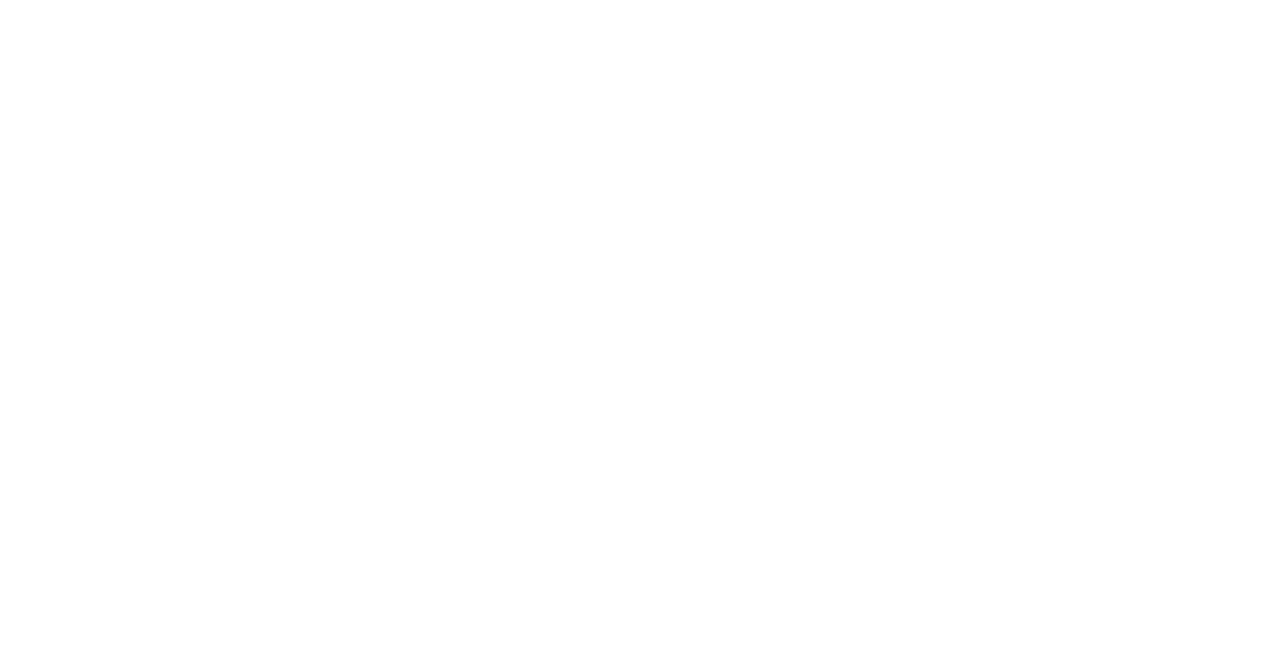
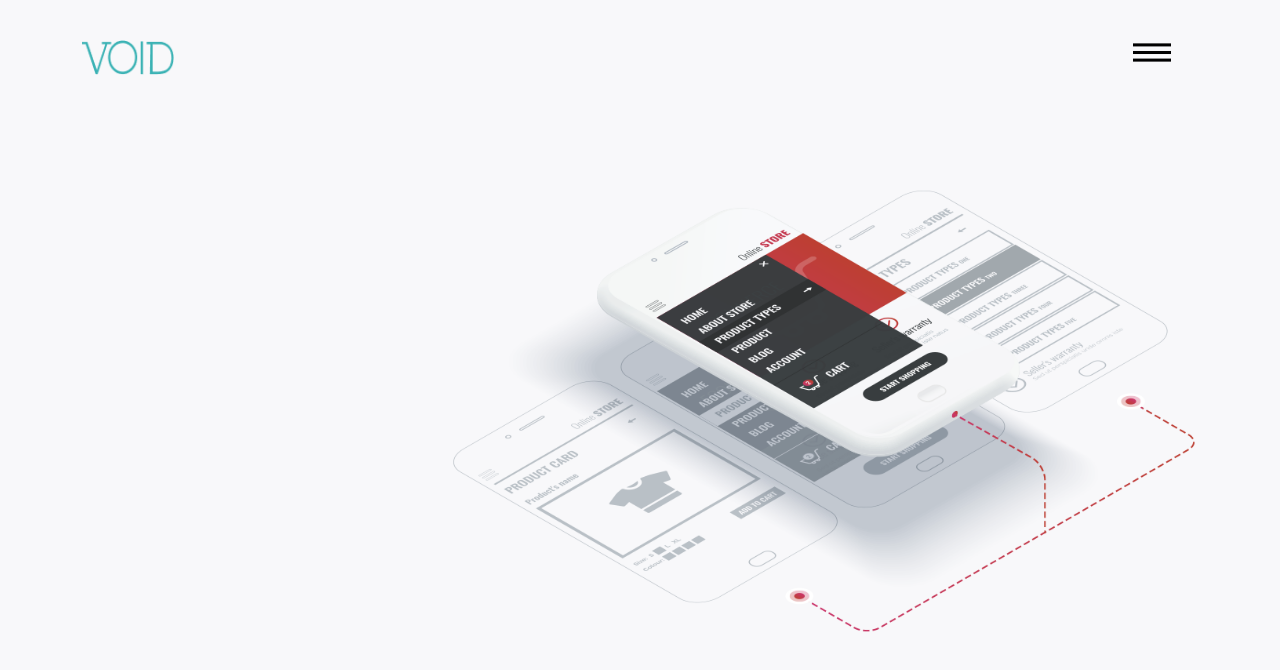
Before and after one commit to KingArthur-IT/Void-Cite-Template, a plain HTML site: page index.html in a window 1280 px wide. Drawn offline with Linux system fonts and the light colour scheme.

Commit message:
Начал верстать шапку

```diff
--- a/index.html
+++ b/index.html
@@ -7,6 +7,19 @@
     <title>Void</title>
 </head>
 <body>
-
+    <header class="header">
+        <div class = "container">
+            <div class = "row header__menu">
+                <div class = "col-1">
+                    <img src="./img/Logo.png" alt="Logo" class = "logo">
+                </div>
+                <div class = "offset-10 col-1">
+                    <button class = "menu-btn">
+                        <img src="./img/menu-btn.svg" alt="menu-btn" class="menu-btn__img">
+                    </button>
+                </div>
+            </div>
+        </div>
+    </header>
 </body>
 </html>
--- /dev/null
+++ b/sass/_header.sass
@@ -0,0 +1,19 @@
+.header
+    width: 100%
+    height: 100vh
+    background: url('../img/header-bg.png') no-repeat right
+    background-size: cover
+    &__menu
+        padding-top: 40px
+.logo
+    height: 35px
+.menu-btn
+    height: 25px
+    width: 50px
+    display: block
+    border: none
+    background-color: transparent
+    &__img
+        height: 100%
+        width: 100%
+        display: block
--- a/sass/style.sass
+++ b/sass/style.sass
@@ -1,2 +1,4 @@
 //Подключен bootstrap
 @import 'bootstrap.min'
+//Стили для шапки
+@import 'header'
```
Also changed, not shown: css/style.css, img/Logo.png (added), img/header-bg.png (added), img/menu-btn.svg (added), sass/dist/_header.css (added), 1 other file.
